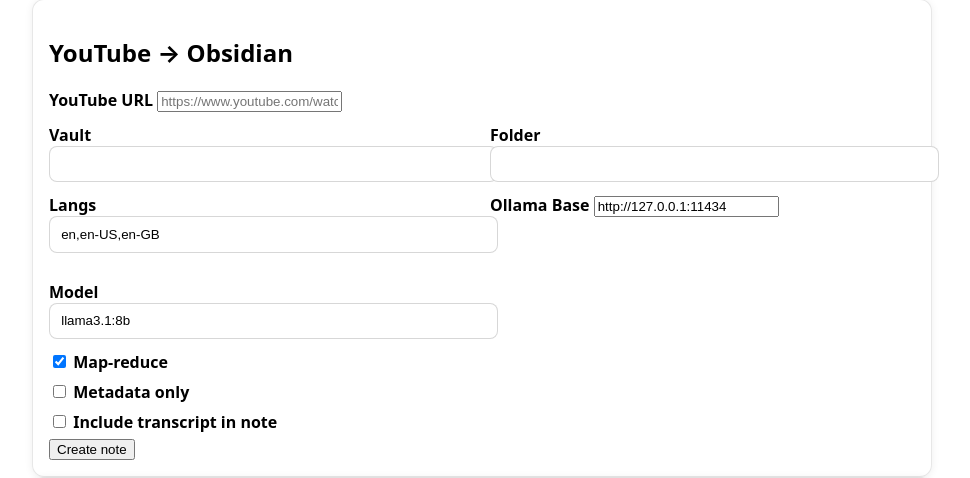
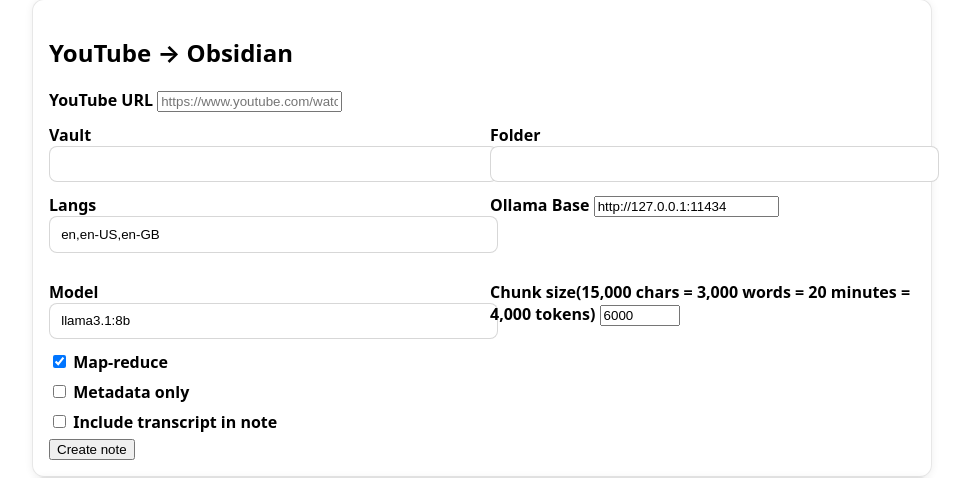
Before and after one commit to humandecoded/youtube-podcast-transcript-obsidian-webapp, a Flask app: page / in a window 1280 px wide. Shown: the part 143-621 px from the top of the page, without its empty margins (158-1128 px from the left). Run offline with Flask 3, Linux system fonts and the light colour scheme; some libraries are stand-ins or nearby versions.

Commit message:
select chunk size

```diff
--- a/app.py
+++ b/app.py
@@ -65,11 +65,18 @@
     no_summary = request.form.get("no_summary") == "on"
     include_transcript = request.form.get("include_transcript") == "on"
 
-    # Enqueue background job
+    # Get chunk size from form, default to 6000 if not provided or invalid
+    try:
+        chunk_size = int(request.form.get("chunk_size", 6000))
+        if chunk_size < 1000:
+            chunk_size = 6000
+    except Exception:
+        chunk_size = 6000
+
     job = q.enqueue(
         process_youtube,
-        args=(url,),                      # ← put your positional arg(s) here
-        kwargs={                          # ← function keyword-only args go here
+        args=(url,),
+        kwargs={
             "vault": vault,
             "folder": folder,
             "langs": langs or None,
@@ -78,8 +85,9 @@
             "map_reduce": map_reduce,
             "no_summary": no_summary,
             "include_transcript": include_transcript,
+            "chunk_size": chunk_size,
         },
-        description=f"YouTube→Obsidian for {url}",  # ← enqueue options (NOT passed to your function)
+        description=f"YouTube→Obsidian for {url}",
         result_ttl=int(os.getenv("RQ_RESULT_TTL", "86400")),
         failure_ttl=int(os.getenv("RQ_FAILURE_TTL", "604800")),
     )
--- a/services/youtube_notes.py
+++ b/services/youtube_notes.py
@@ -269,7 +269,7 @@
 
 # ----------------------------- Summarization (Ollama) -----------------------------
 
-def chunk_text_by_chars(text: str, max_chars: int = 15000) -> List[str]:
+def chunk_text_by_chars(text: str, max_chars: int = 6000) -> List[str]:
     """Greedy word-based chunking to keep prompts under a safe size for local models."""
     if len(text) <= max_chars:
         return [text]
@@ -345,6 +345,7 @@
     url: str,
     transcript: str,
     map_reduce: bool = True,
+    chunk_size: int = 6000,
 ) -> str:
     """Summarize the transcript with a local Ollama model."""
     if not _check_ollama(base_url):
@@ -375,10 +376,10 @@
             "## Memorable Quotes\n- Short quotes (≤20 words) with timestamps."
         )
 
-    if (not map_reduce) or len(transcript) < 15000:
+    if (not map_reduce) or len(transcript) < chunk_size:
         return call_ollama_any(base_url, model, map_prompt(transcript))
 
-    parts = [call_ollama_any(base_url, model, map_prompt(ch)) for ch in chunk_text_by_chars(transcript, 15000)]
+    parts = [call_ollama_any(base_url, model, map_prompt(ch)) for ch in chunk_text_by_chars(transcript, chunk_size)]
     merged = "\n\n---\n\n".join(parts)
     return call_ollama_any(base_url, model, reduce_prompt(merged))
 
@@ -503,6 +504,7 @@
     map_reduce: bool = True,
     no_summary: bool = False,
     include_transcript: bool = False,
+    chunk_size: int = 6000,
 ) -> Dict[str, Any]:
     """
     Main entrypoint used by Flask/RQ.
@@ -549,6 +551,7 @@
             url=meta.get("url") or youtube_url,
             transcript=transcript_text,
             map_reduce=map_reduce,
+            chunk_size=chunk_size,
         )
 
     note_path: Optional[str] = None
--- a/templates/index.html
+++ b/templates/index.html
@@ -20,6 +20,7 @@
         <label>Langs <input type="text" name="langs" value="{{ defaults.langs }}"></label>
         <label>Ollama Base <input type="url" name="ollama_base" value="{{ defaults.ollama_base }}"></label>
         <label>Model <input type="text" name="model" value="{{ defaults.model }}"></label>
+    <label>Chunk size(15,000 chars = 3,000 words = 20 minutes = 4,000 tokens) <input type="number" name="chunk_size" min="1000" max="20000" value="6000" step="500" title="Max characters per chunk"></label>
       </div>
 
       <label><input type="checkbox" name="map_reduce" checked> Map-reduce</label>
```
